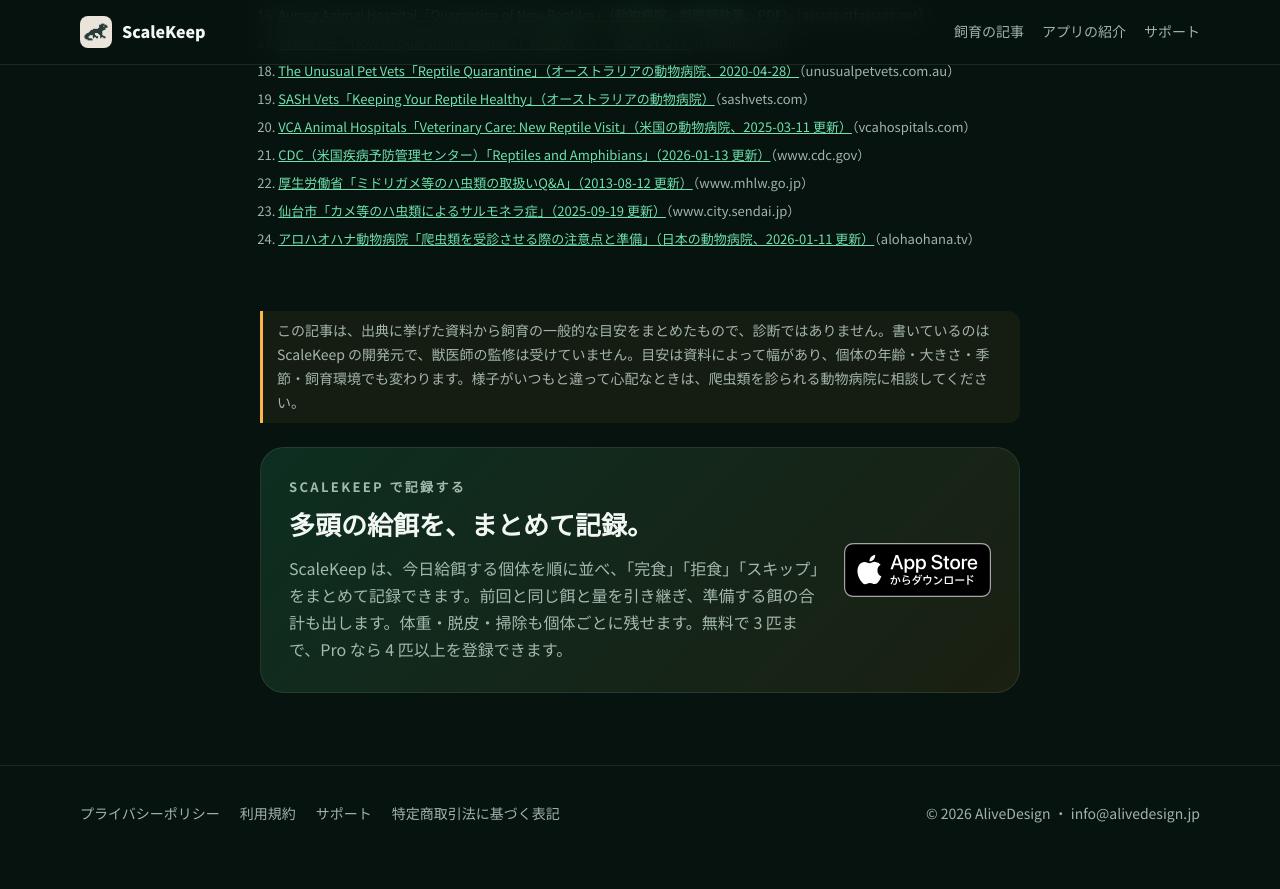
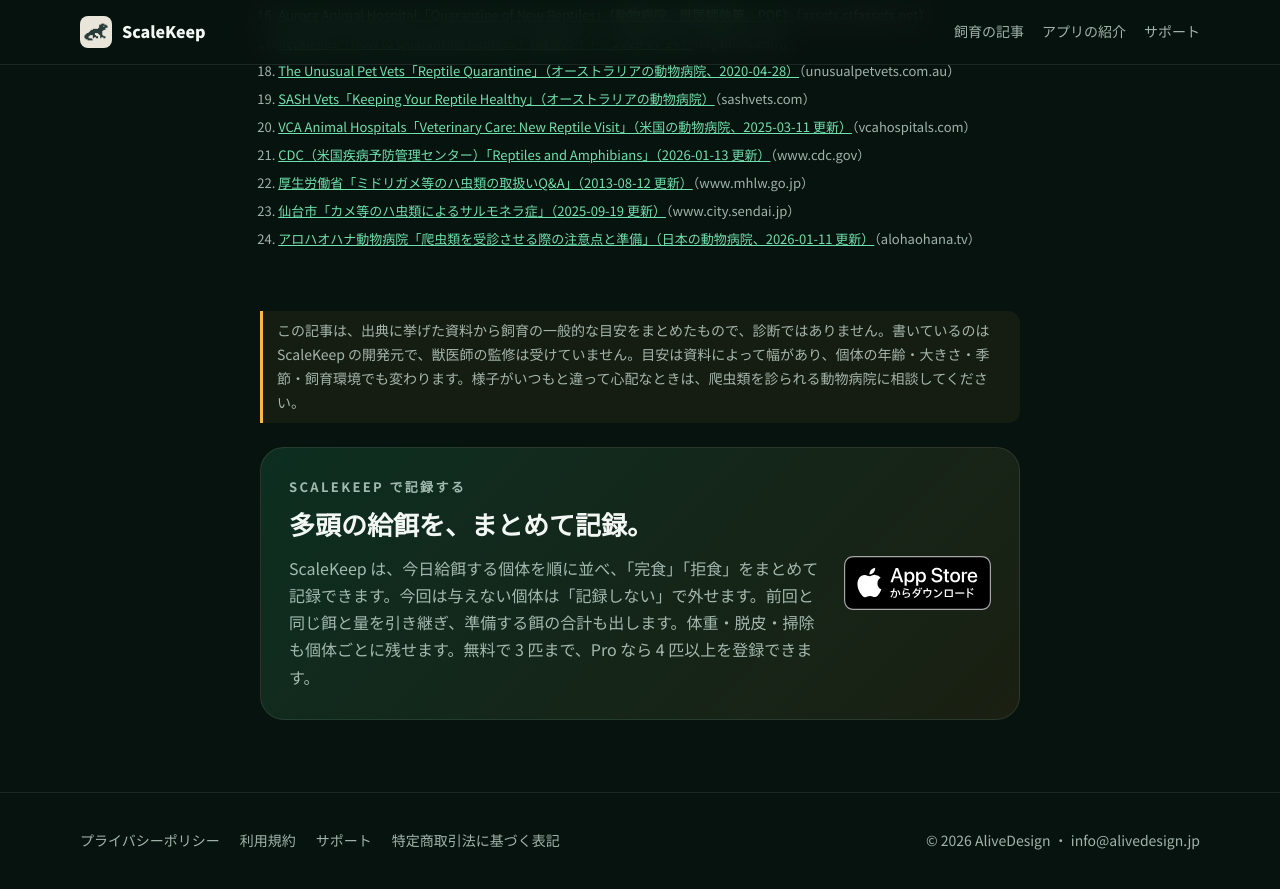
Before and after one commit to AliveDesign-JP/scalekeep-docs, a Jekyll site: the page built from guide/multi-reptile-records-ja.md, in a window 1280 px wide and 900 px high, scrolled down 5090 px. Shown: the top 889 px of the window. Built offline with Jekyll 4.4.1, drawn with Linux system fonts in a browser that asks for light colours.

Commit message:
多頭飼育の記事のアプリの案内を、まとめて記録の実際の選択肢に合わせる
まとめて記録の 3 つ目の選択肢は「記録しない」で、何も保存しない。「スキップを記録できる」と読める書き方をやめる。

```diff
--- a/guide/multi-reptile-records-ja.md
+++ b/guide/multi-reptile-records-ja.md
@@ -10,7 +10,7 @@ lead: 何匹も飼うと、記録を個体ごとに分けて残す工夫が要
 date_published: 2026-10-12
 date_modified: 2026-10-12
 cta_title: 多頭の給餌を、まとめて記録。
-cta_text: ScaleKeep は、今日給餌する個体を順に並べ、「完食」「拒食」「スキップ」をまとめて記録できます。前回と同じ餌と量を引き継ぎ、準備する餌の合計も出します。体重・脱皮・掃除も個体ごとに残せます。無料で 3 匹まで、Pro なら 4 匹以上を登録できます。
+cta_text: ScaleKeep は、今日給餌する個体を順に並べ、「完食」「拒食」をまとめて記録できます。今回は与えない個体は「記録しない」で外せます。前回と同じ餌と量を引き継ぎ、準備する餌の合計も出します。体重・脱皮・掃除も個体ごとに残せます。無料で 3 匹まで、Pro なら 4 匹以上を登録できます。
 ---
 
 <div class="points" markdown="1">
```
